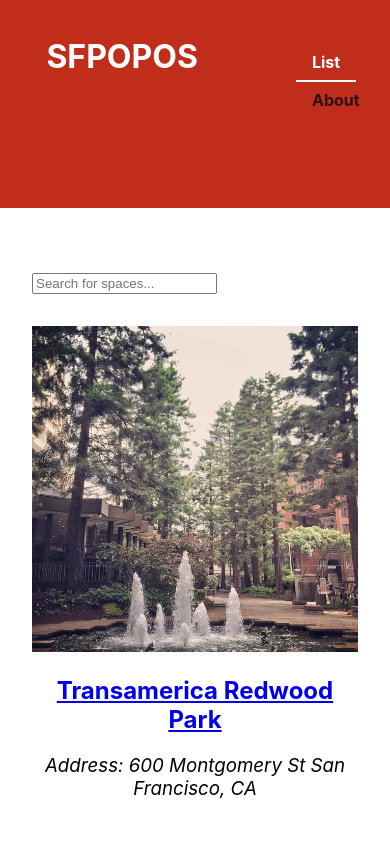
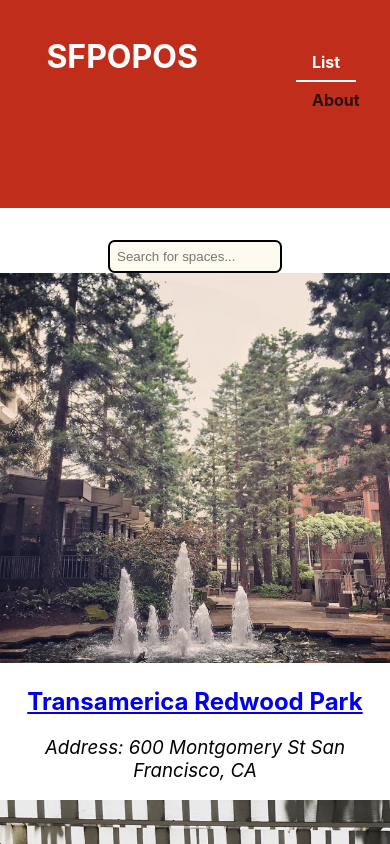
Before and after one commit to kojot1995/sfpopos, a React (Create React App) app: page / in a window 390 px wide. Shown: the top 844 px of the page. Built offline with nearby package versions, Linux system fonts and the light colour scheme.

Commit message:
Add search bar styles

```diff
--- a/src/components/POPOSList/POPOSList.css
+++ b/src/components/POPOSList/POPOSList.css
@@ -1,20 +1,31 @@
-.POPOSList {
+.POPOSList-spaces {
     display: grid;
     max-width: 1200px;
     margin: auto;
     grid-template-columns: 1fr 1fr 1fr;
     grid-gap: 2em;
     padding: 2em;
-  }
+}
+
+.POPOSList form input {
+  display: flex;
+  margin: auto;
+  width: 40%;
+  border: 2px solid black;
+  border-radius: 0.5em;
+  padding: 0.5em;
+  background-color: floralwhite;
+}
+
 
   @media only screen and (max-width: 960px) {
-    .POPOSList {
+    .POPOSList-spaces {
       grid-template-columns: 1fr 1fr;
     }
   }
 
   @media only screen and (max-width: 480px) {
-    .POPOSList {
+    .POPOSList-spaces {
       grid-template-columns: 1fr;
     }
   }
```
